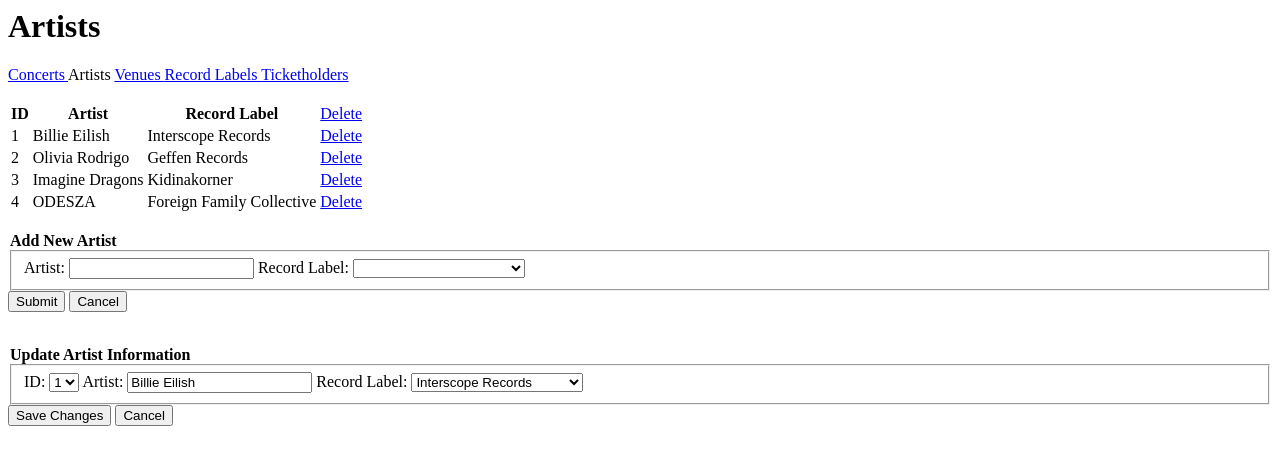
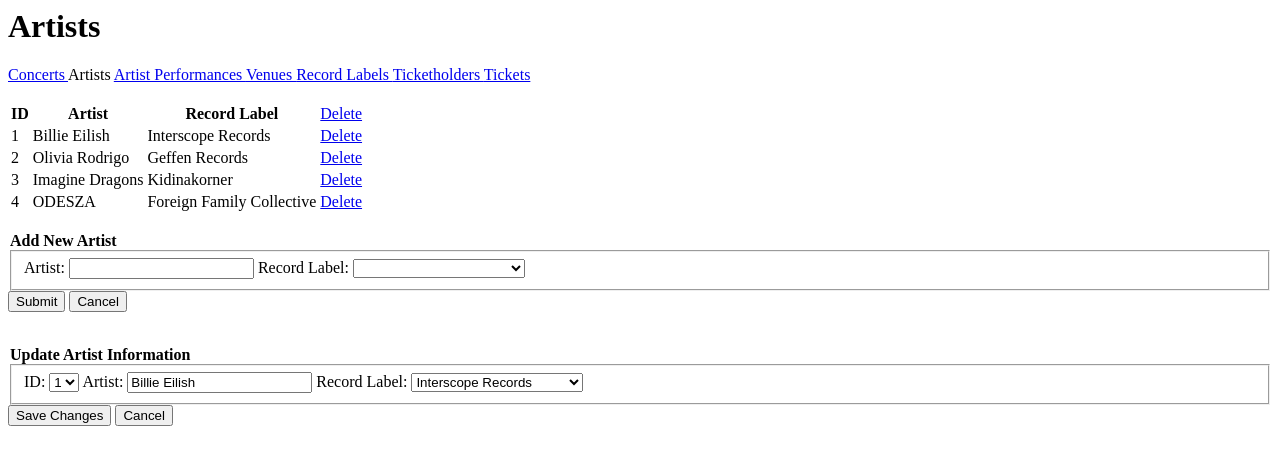
Before and after one commit to derrickpriebe/concertsunlimited, a plain HTML site: page artists.html in a window 1280 px wide. Drawn offline with Linux system fonts and the light colour scheme.

Commit message:
Update artists.html

```diff
--- a/artists.html
+++ b/artists.html
@@ -10,9 +10,11 @@
 <nav>
     <a href="concerts.html"> Concerts </a>
     <a> Artists </a>
+    <a href="concert_artists.html"> Artist Performances </a>
     <a href="venues.html"> Venues </a>
     <a href="recordlabels.html"> Record Labels </a>
     <a href="ticketholders.html"> Ticketholders </a>
+    <a href="tickets.html"> Tickets </a>
 </nav>
 
 <br />
```
